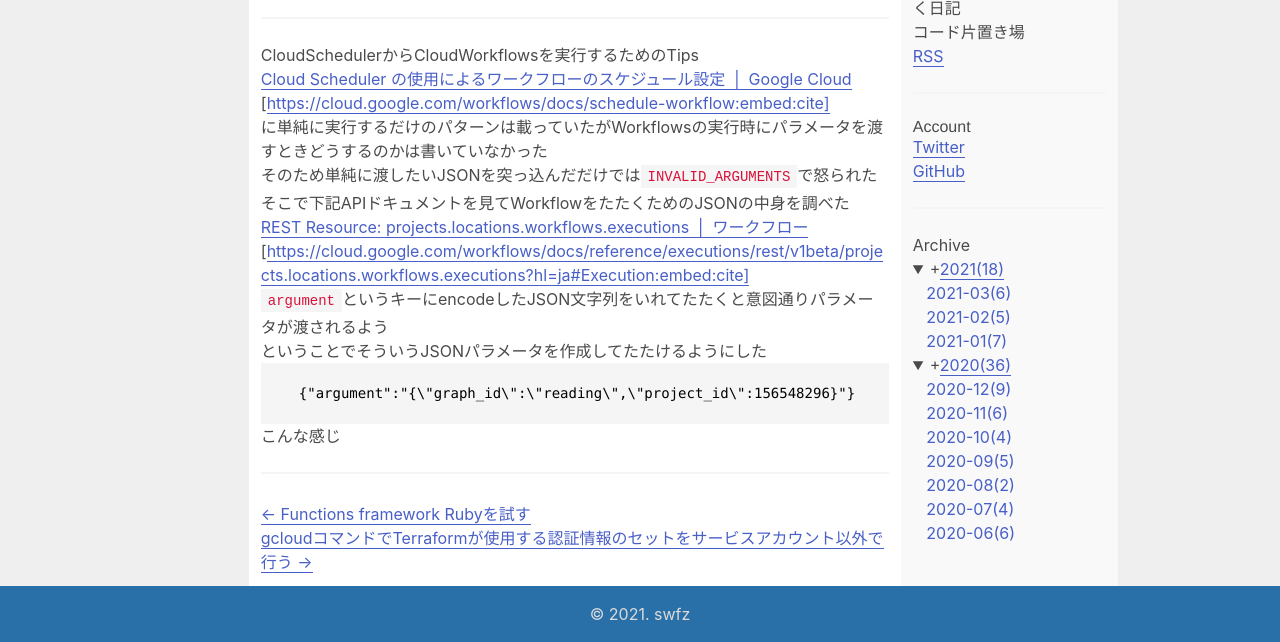
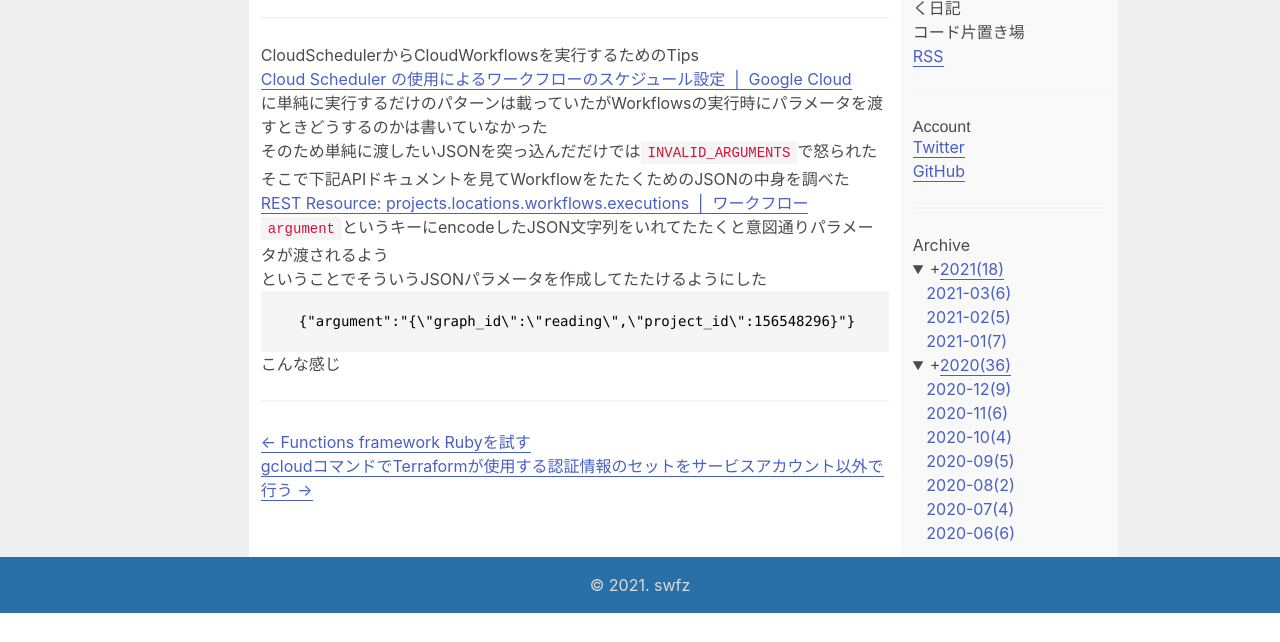
Before and after one commit to swfz/til, a Gatsby site: page /entries/gcp_scheduler_to_workflows/ in a window 1280 px wide. Shown: the part 212-854 px from the top of the page. After the commit the page ends 825 px from the top, so only its background shows below. Built offline with nearby package versions, Linux system fonts and the light colour scheme; Gatsby itself is replaced by a stand-in of ours; some packages are replaced by stand-ins of ours; code samples lack their colours.

Commit message:
chore: delete hatenablog format

```diff
--- a/content/blog/entries/gcp_scheduler_to_workflows.md
+++ b/content/blog/entries/gcp_scheduler_to_workflows.md
@@ -12,8 +12,6 @@ CloudSchedulerからCloudWorkflowsを実行するためのTips
 
 [Cloud Scheduler の使用によるワークフローのスケジュール設定  |  Google Cloud](https://cloud.google.com/workflows/docs/schedule-workflow)
 
-[https://cloud.google.com/workflows/docs/schedule-workflow:embed:cite]
-
 に単純に実行するだけのパターンは載っていたがWorkflowsの実行時にパラメータを渡すときどうするのかは書いていなかった
 
 そのため単純に渡したいJSONを突っ込んだだけでは`INVALID_ARGUMENTS`で怒られた
@@ -21,8 +19,6 @@ CloudSchedulerからCloudWorkflowsを実行するためのTips
 そこで下記APIドキュメントを見てWorkflowをたたくためのJSONの中身を調べた
 
 [REST Resource: projects.locations.workflows.executions  |  ワークフロー](https://cloud.google.com/workflows/docs/reference/executions/rest/v1beta/projects.locations.workflows.executions?hl=ja#Execution)
-
-[https://cloud.google.com/workflows/docs/reference/executions/rest/v1beta/projects.locations.workflows.executions?hl=ja#Execution:embed:cite]
 
 `argument`というキーにencodeしたJSON文字列をいれてたたくと意図通りパラメータが渡されるよう
 
```
